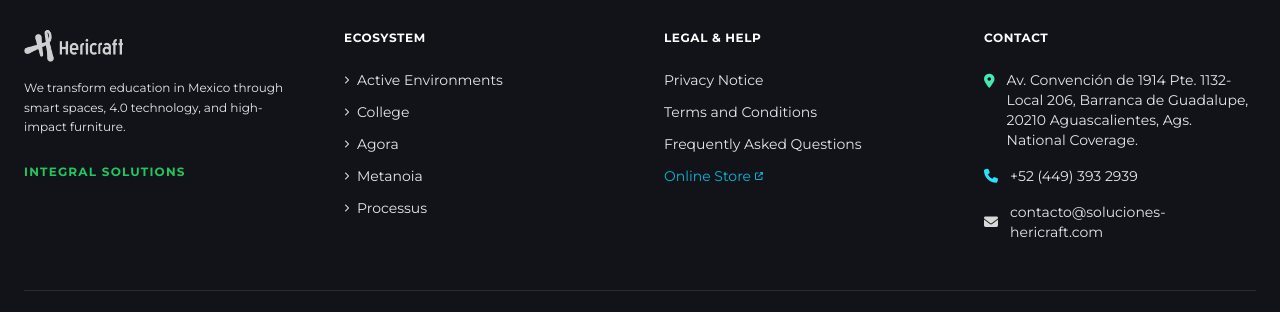
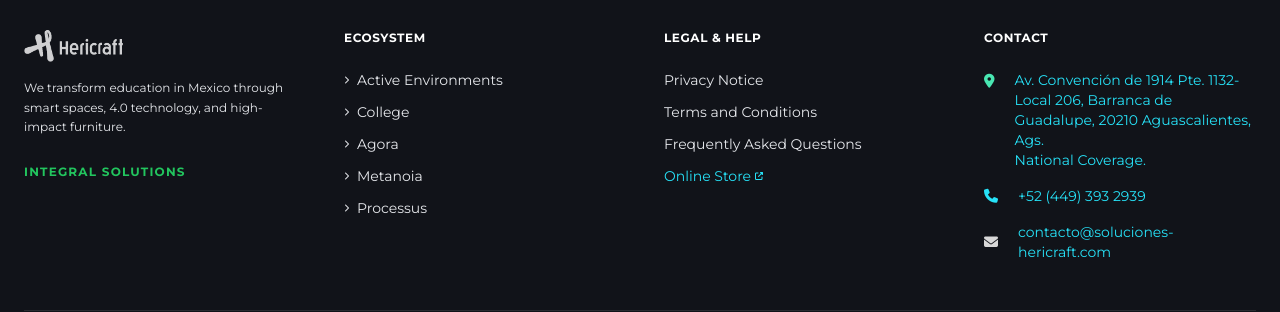
Before and after one commit to Hericraft-Ags/landing-frontend, a Vue app: page / in a window 1280 px wide. Shown: the part 5565-5877 px from the top of the page. Built offline with nearby package versions, Linux system fonts and the light colour scheme.

Commit message:
Footer links

```diff
--- a/src/layouts/TheFooter.vue
+++ b/src/layouts/TheFooter.vue
@@ -162,7 +162,7 @@
                 href="https://ecommerce.soluciones-hericraft.com/"
                 target="_blank"
                 rel="noopener noreferrer"
-                class="text-[#06b6d4] hover:underline inline-flex items-center gap-1 hover:translate-x-1"
+                class="text-[#27E2F8] hover:underline inline-flex items-center gap-1 hover:translate-x-1"
               >
                 {{ $t('footer.online_store') }}
                 <i class="fas fa-external-link-alt text-[8px]"></i>
@@ -178,11 +178,23 @@
           <ul class="space-y-4">
             <li class="flex items-start gap-3">
               <i class="fas fa-map-marker-alt text-[#49E7B2] mt-1"></i>
-              <span> {{ $t('footer.address') }}<br />{{ $t('footer.national_coverage') }} </span>
+              <a
+                href="https://maps.app.goo.gl/P7xvmRRCo8zPDU5C8"
+                target="_blank"
+                rel="noopener noreferrer"
+                class="text-[#27E2F8] hover:underline inline-flex items-center gap-1 hover:translate-x-1 ml-2"
+              >
+                {{ $t('footer.address') }}<br />{{ $t('footer.national_coverage') }}
+              </a>
             </li>
             <li class="flex items-center gap-3">
               <i class="fas fa-phone text-[#27E2F8]"></i>
-              <a href="tel:+524493932939" class="hover:text-white transition">
+              <a
+                href="https://wa.link/92t4xt"
+                target="_blank"
+                rel="noopener noreferrer"
+                class="text-[#27E2F8] hover:underline inline-flex items-center gap-1 hover:translate-x-1 ml-2"
+              >
                 {{ $t('footer.phone') }}
               </a>
             </li>
@@ -190,7 +202,7 @@
               <i class="fas fa-envelope text-[#D8D8D8]"></i>
               <a
                 href="mailto:contacto@soluciones-hericraft.com"
-                class="hover:text-white transition"
+                class="text-[#27E2F8] hover:underline inline-flex items-center gap-1 hover:translate-x-1 ml-2"
               >
                 contacto@soluciones-hericraft.com
               </a>
```
